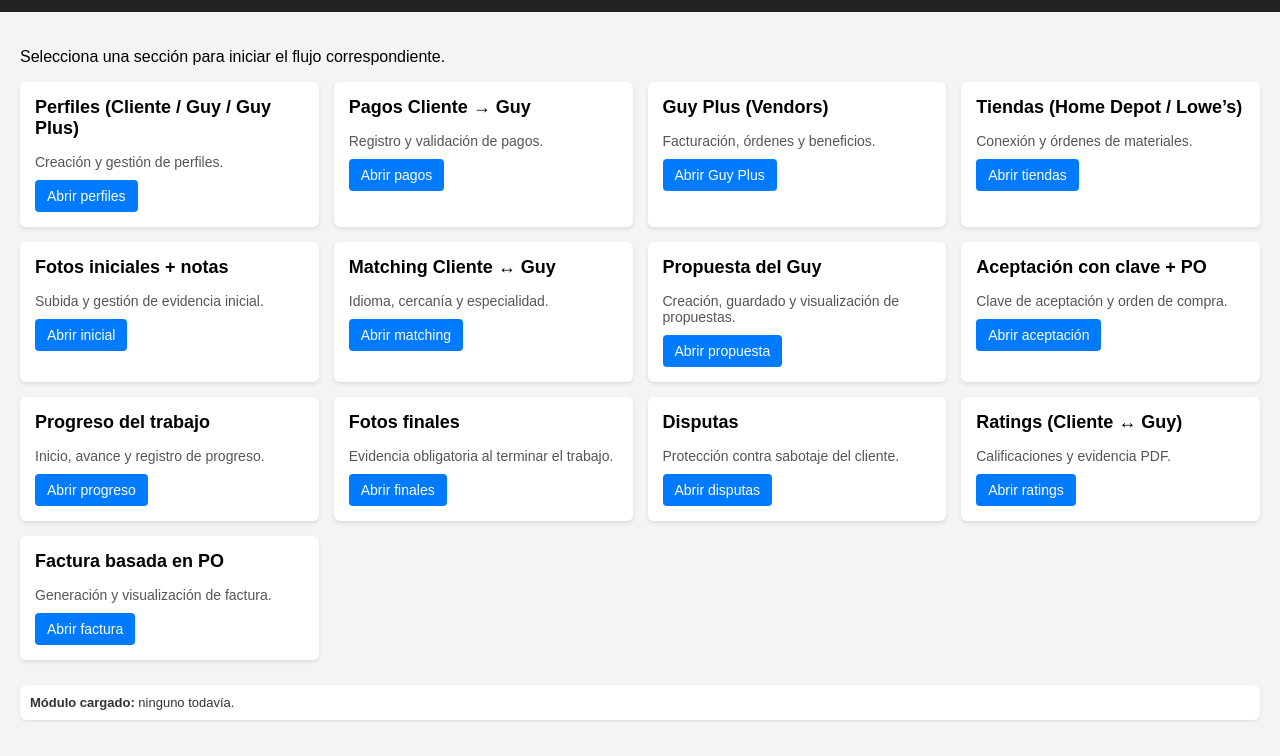
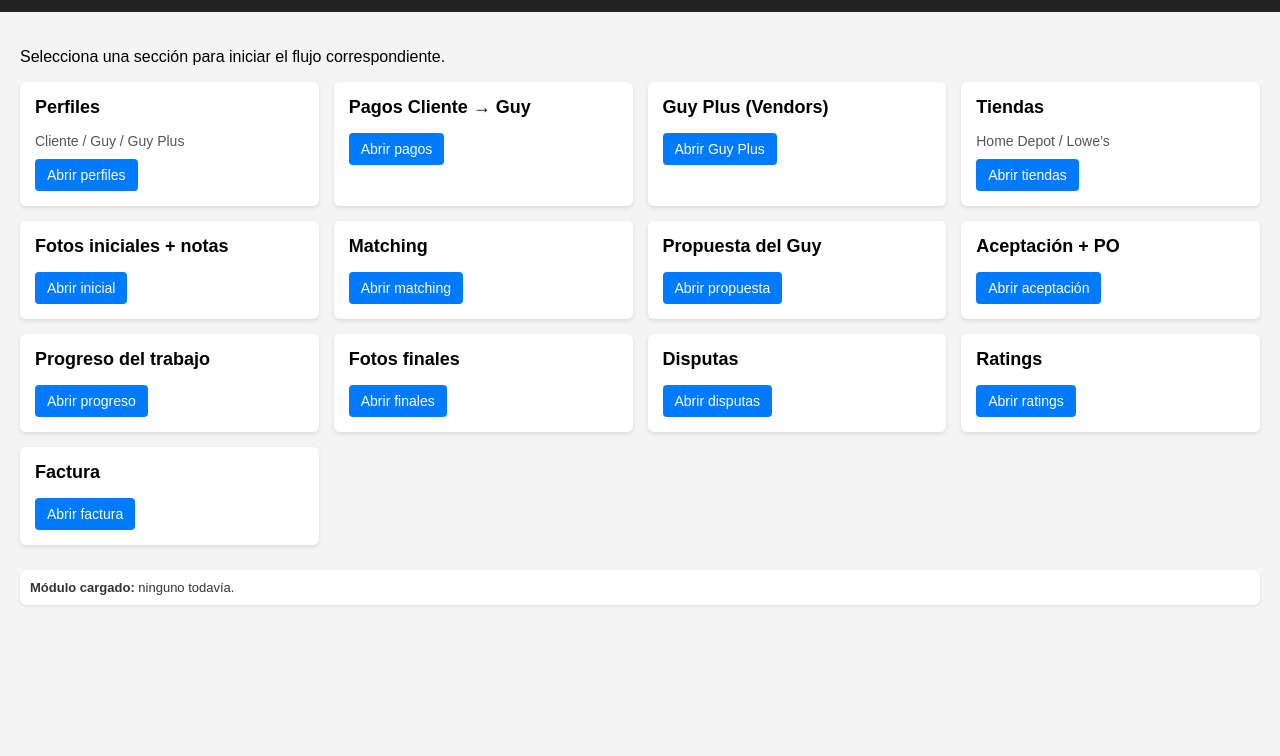
Before and after one commit to javiermaciasc/CallTheGuyPLus, a plain HTML site: page index.html in a window 1280 px wide. Shown: the part 44-800 px from the top of the page. Drawn offline with Linux system fonts and the light colour scheme.

Commit message:
Update index.html

```diff
--- a/index.html
+++ b/index.html
@@ -77,80 +77,69 @@
 
     <div class="section-list">
         <div class="card">
-            <h2>Perfiles (Cliente / Guy / Guy Plus)</h2>
-            <p>Creación y gestión de perfiles.</p>
+            <h2>Perfiles</h2>
+            <p>Cliente / Guy / Guy Plus</p>
             <button onclick="loadModule('frontend/assets/profile.js')">Abrir perfiles</button>
         </div>
 
         <div class="card">
             <h2>Pagos Cliente → Guy</h2>
-            <p>Registro y validación de pagos.</p>
             <button onclick="loadModule('frontend/assets/payments.js')">Abrir pagos</button>
         </div>
 
         <div class="card">
             <h2>Guy Plus (Vendors)</h2>
-            <p>Facturación, órdenes y beneficios.</p>
             <button onclick="loadModule('frontend/assets/guyplus.js')">Abrir Guy Plus</button>
         </div>
 
         <div class="card">
-            <h2>Tiendas (Home Depot / Lowe’s)</h2>
-            <p>Conexión y órdenes de materiales.</p>
+            <h2>Tiendas</h2>
+            <p>Home Depot / Lowe’s</p>
             <button onclick="loadModule('frontend/assets/stores.js')">Abrir tiendas</button>
         </div>
 
         <div class="card">
             <h2>Fotos iniciales + notas</h2>
-            <p>Subida y gestión de evidencia inicial.</p>
             <button onclick="loadModule('frontend/assets/initial.js')">Abrir inicial</button>
         </div>
 
         <div class="card">
-            <h2>Matching Cliente ↔ Guy</h2>
-            <p>Idioma, cercanía y especialidad.</p>
+            <h2>Matching</h2>
             <button onclick="loadModule('frontend/assets/matching.js')">Abrir matching</button>
         </div>
 
         <div class="card">
             <h2>Propuesta del Guy</h2>
-            <p>Creación, guardado y visualización de propuestas.</p>
             <button onclick="loadModule('frontend/assets/proposal.js')">Abrir propuesta</button>
         </div>
 
         <div class="card">
-            <h2>Aceptación con clave + PO</h2>
-            <p>Clave de aceptación y orden de compra.</p>
+            <h2>Aceptación + PO</h2>
             <button onclick="loadModule('frontend/assets/acceptance.js')">Abrir aceptación</button>
         </div>
 
         <div class="card">
             <h2>Progreso del trabajo</h2>
-            <p>Inicio, avance y registro de progreso.</p>
             <button onclick="loadModule('frontend/assets/progress.js')">Abrir progreso</button>
         </div>
 
         <div class="card">
             <h2>Fotos finales</h2>
-            <p>Evidencia obligatoria al terminar el trabajo.</p>
             <button onclick="loadModule('frontend/assets/final.js')">Abrir finales</button>
         </div>
 
         <div class="card">
             <h2>Disputas</h2>
-            <p>Protección contra sabotaje del cliente.</p>
             <button onclick="loadModule('frontend/assets/disputes.js')">Abrir disputas</button>
         </div>
 
         <div class="card">
-            <h2>Ratings (Cliente ↔ Guy)</h2>
-            <p>Calificaciones y evidencia PDF.</p>
+            <h2>Ratings</h2>
             <button onclick="loadModule('frontend/assets/ratings.js')">Abrir ratings</button>
         </div>
 
         <div class="card">
-            <h2>Factura basada en PO</h2>
-            <p>Generación y visualización de factura.</p>
+            <h2>Factura</h2>
             <button onclick="loadModule('frontend/assets/invoice.js')">Abrir factura</button>
         </div>
     </div>
```
